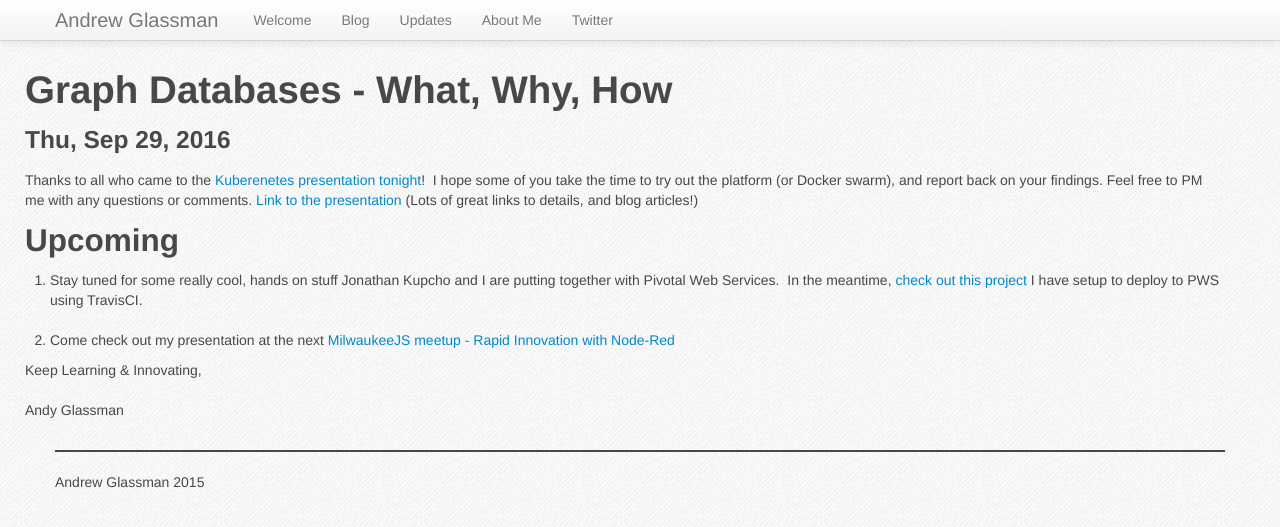
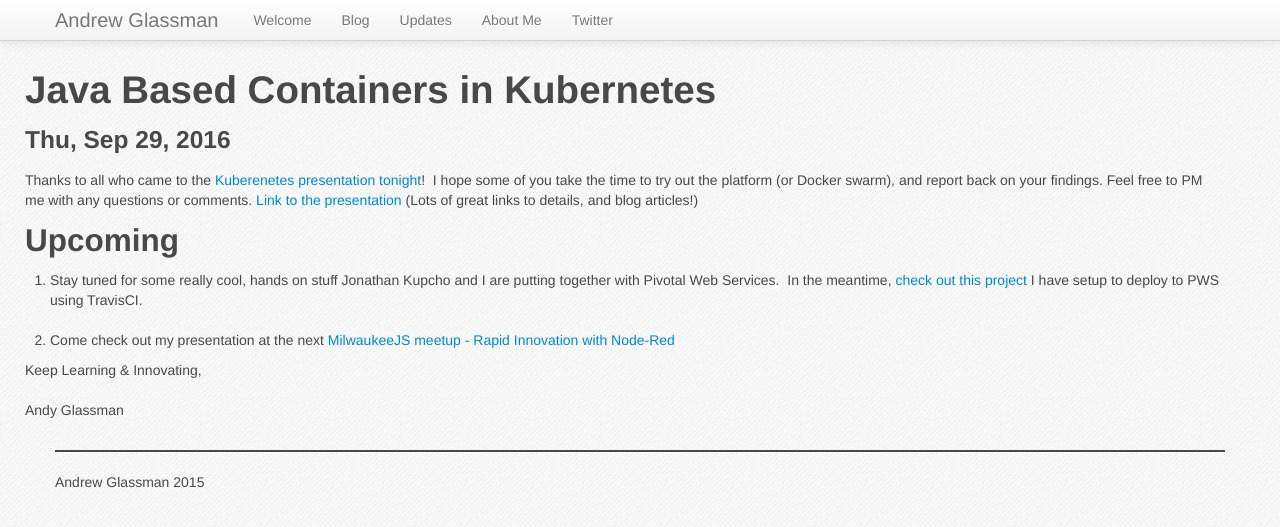
Before and after one commit to aglassman/aglassman.github.io, a Jekyll site: the page built from _posts/2016-9-29-GreaterMilwaukeeJavaMeetup.html, in a window 1280 px wide. Shown: the top 527 px of the page. Built offline with Jekyll 4.4.1, drawn with Linux system fonts in a browser that asks for light colours.

Commit message:
Update 2016-9-29-GreaterMilwaukeeJavaMeetup.html
Fixed Title

```diff
--- a/_posts/2016-9-29-GreaterMilwaukeeJavaMeetup.html
+++ b/_posts/2016-9-29-GreaterMilwaukeeJavaMeetup.html
@@ -1,6 +1,6 @@
 ---
 layout: post
-title: Graph Databases - What, Why, How
+title: Java Based Containers in Kubernetes
 ---
 
 
```
